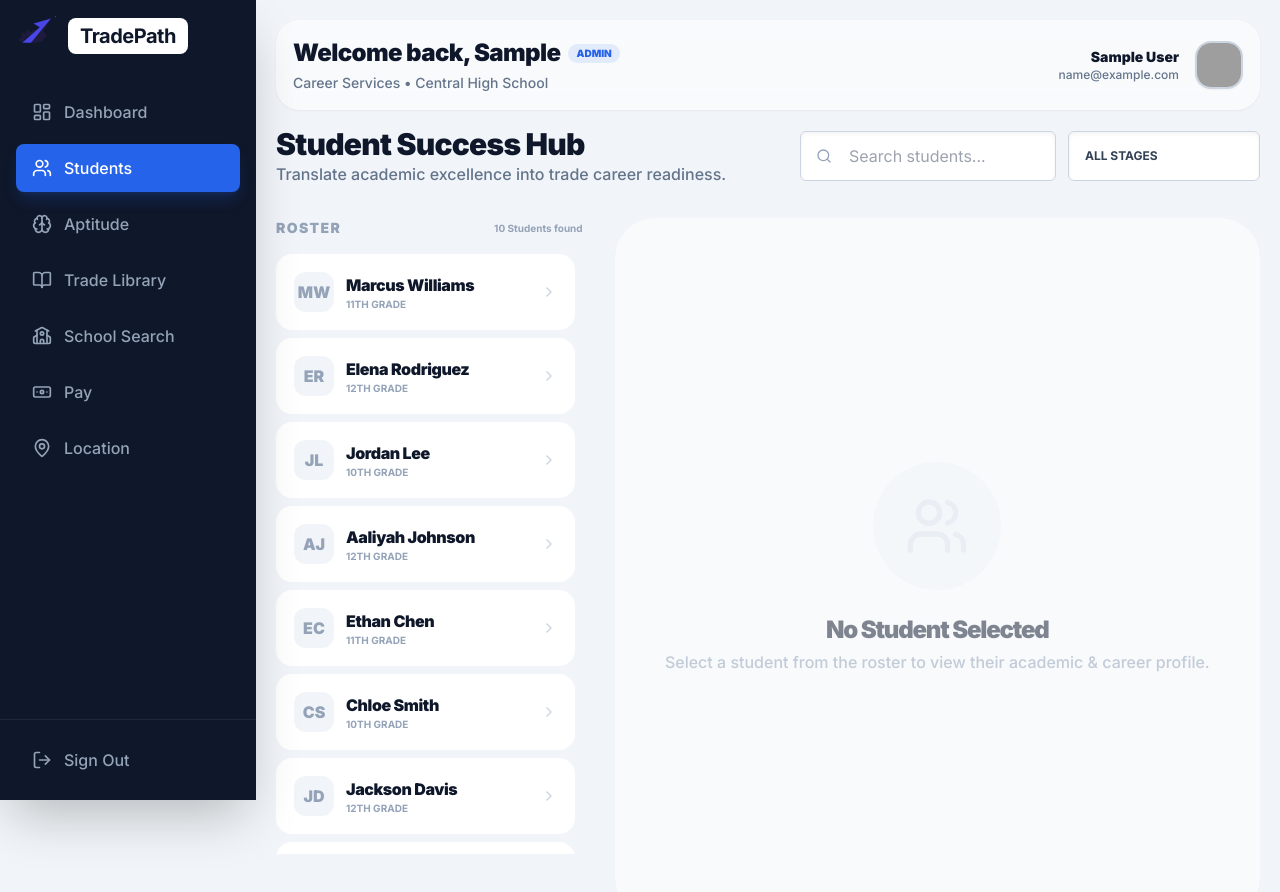
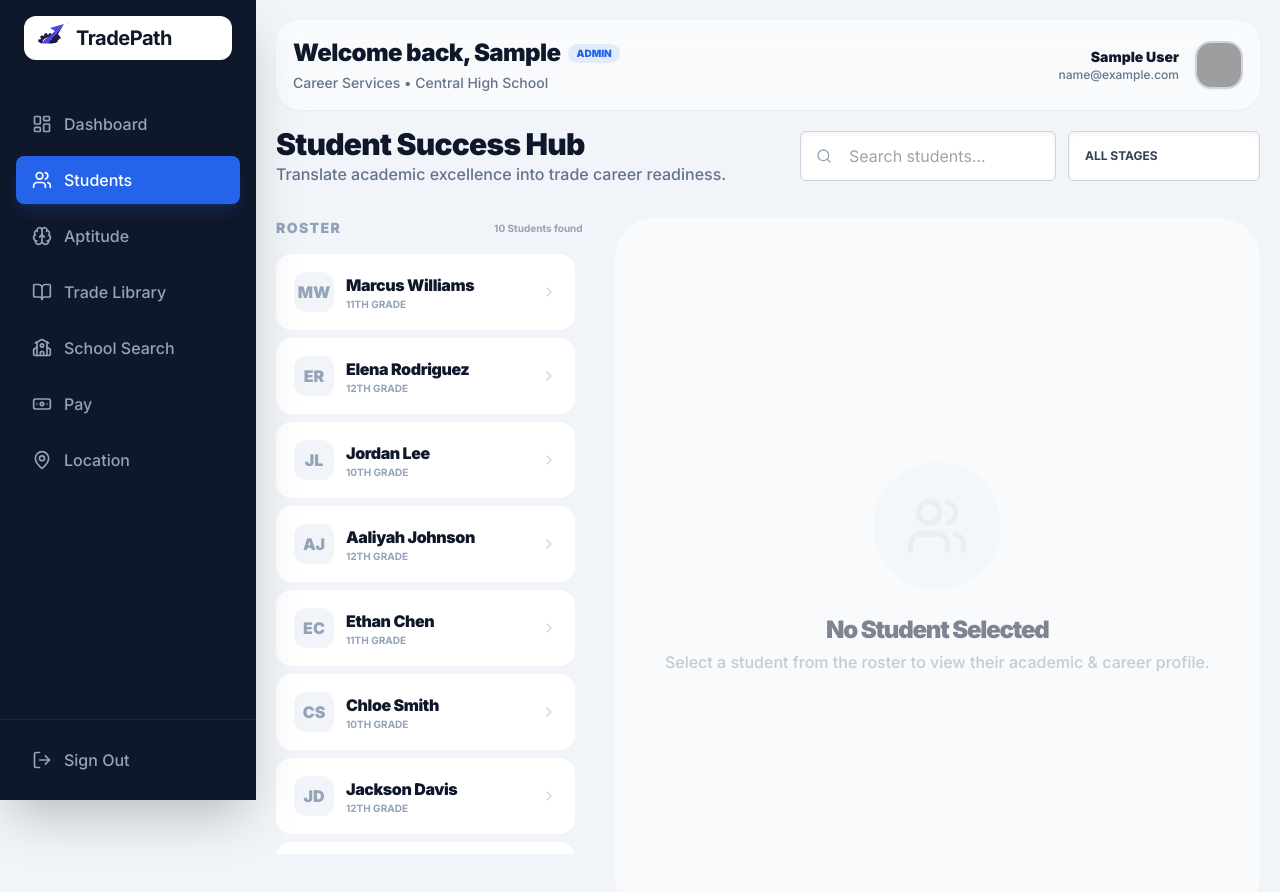
Before and after one commit to celinedc/tradepath, a React (Vite) app: page /students in a window 1280 px wide. Shown: the top 892 px of the page. Built offline with nearby package versions, Linux system fonts and the light colour scheme; sample sign-in values are in the browser's storage; grey boxes are pictures that could not be loaded.

Commit message:
Auto commit: Fixed modal clipping and improved Layout logo design

```diff
--- a/src/components/Layout.jsx
+++ b/src/components/Layout.jsx
@@ -17,11 +17,13 @@ export default function Layout({ children }) {
     <div className={`flex min-h-screen w-full font-industrial transition-colors duration-500 ${userType === 'student' ? 'bg-slate-50' : 'bg-industrial-100'}`}>
       {/* Sidebar */}
       <aside className={`w-64 text-white flex flex-col fixed inset-y-0 left-0 shadow-2xl z-50 transition-colors duration-500 ${userType === 'student' ? 'bg-indigo-950' : 'bg-industrial-900'}`}>
-        <div className="p-4 flex items-center gap-3">
-          <TradePathLogo className="w-10 h-10" light={userType === 'student'} />
-          <h1 className={`text-xl font-bold tracking-tight bg-white px-3 py-1 rounded-lg ${userType === 'student' ? 'text-indigo-950' : 'text-industrial-900'}`}>
-            TradePath
-          </h1>
+        <div className="p-4 px-6 flex items-center justify-start mb-2">
+          <div className="flex items-center gap-2 bg-white px-3 py-1.5 rounded-xl shadow-sm w-full transition-all">
+            <TradePathLogo className="w-8 h-8" light={false} />
+            <h1 className={`text-xl font-bold tracking-tight ${userType === 'student' ? 'text-indigo-950' : 'text-industrial-900'}`}>
+              TradePath
+            </h1>
+          </div>
         </div>
 
         <nav className="flex-1 px-4 py-4 space-y-2">
--- a/src/pages/Students.jsx
+++ b/src/pages/Students.jsx
@@ -8,7 +8,6 @@ import {
 import { STUDENTS_DATA } from '../data/mockData';
 import { useUser } from '../context/UserContext';
 import { Navigate } from 'react-router-dom';
-import { createPortal } from 'react-dom';
 
 const CareerPlanModal = ({ isOpen, onClose, student }) => {
   if (!isOpen) return null;
@@ -25,7 +24,7 @@ const CareerPlanModal = ({ isOpen, onClose, student }) => {
       <motion.div
         initial={{ scale: 0.9, opacity: 0, y: 20 }}
         animate={{ scale: 1, opacity: 1, y: 0 }}
-        className="relative bg-white rounded-[2.5rem] w-full max-w-2xl overflow-hidden shadow-2xl border border-white/20"
+        className="relative bg-white rounded-[2rem] w-full max-w-2xl max-h-[85vh] overflow-hidden shadow-2xl border border-white/20 flex flex-col"
       >
         <div className="bg-industrial-900 p-8 text-white relative">
           <button onClick={onClose} className="absolute top-6 right-6 text-white/40 hover:text-white transition-colors">
@@ -416,7 +415,6 @@ export default function StudentsPage() {
         </div>
       </div>
 
-      {createPortal(
       <AnimatePresence>
         {isPlanModalOpen && selectedStudent && (
           <CareerPlanModal
@@ -425,9 +423,7 @@ export default function StudentsPage() {
             student={selectedStudent}
           />
         )}
-        </AnimatePresence>,
-        document.body
-      )}
+      </AnimatePresence>
     </div>
   );
 }
```
Lines whose indentation alone changed are shown as unchanged.
